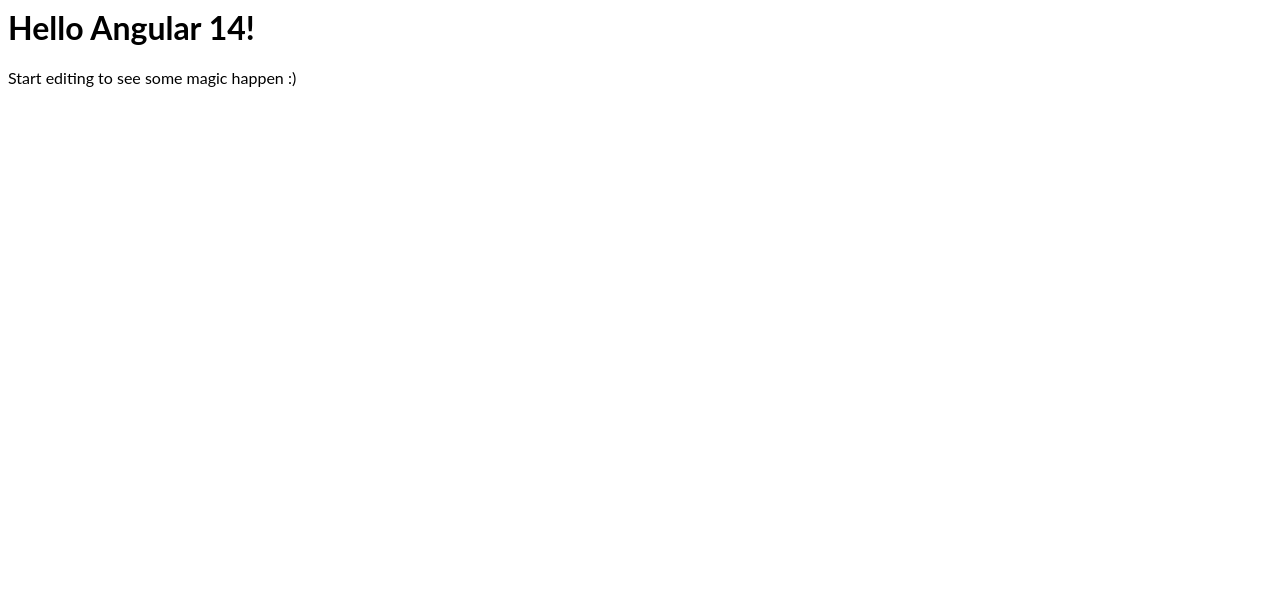
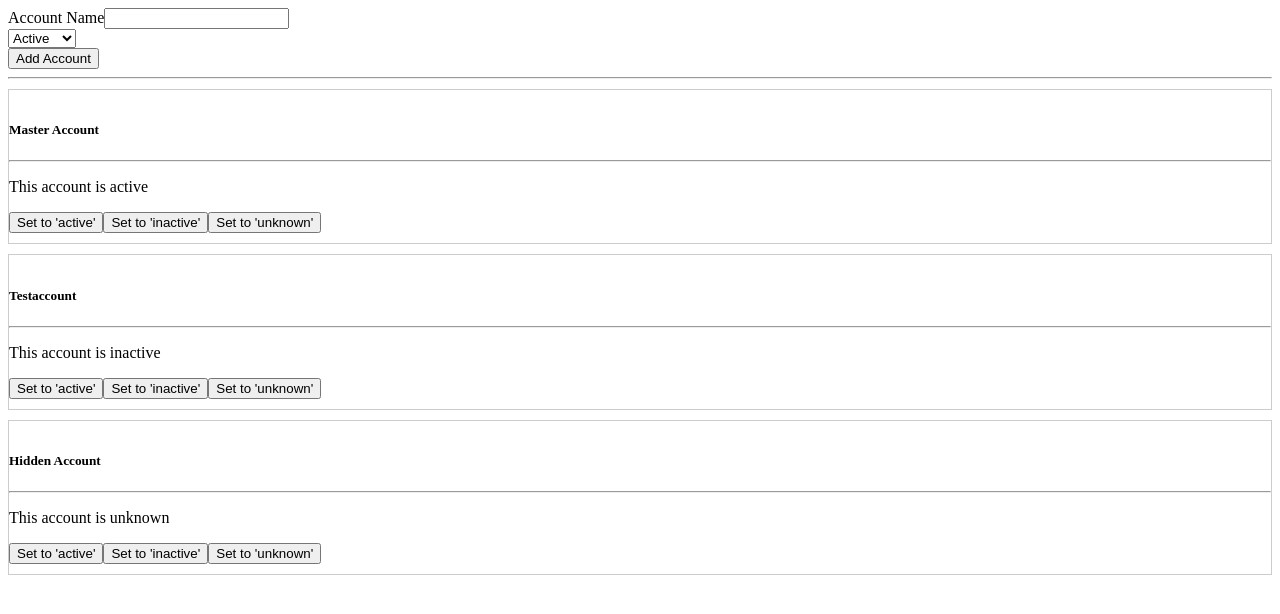
Before and after one commit to Johnathan238/Service-start, an Angular app: page / in a window 1280 px wide. Shown: the top 614 px of the page. Built offline with nearby package versions, Linux system fonts and the light colour scheme.

Commit message:
Not sure why its giving me an error

```diff
--- /dev/null
+++ b/src/app/account/account.component.css
@@ -0,0 +1,5 @@
+.row {
+  border: 1px solid #ccc;
+  margin: 10px 0;
+  padding: 10px 0;
+}
--- /dev/null
+++ b/src/app/account/account.component.html
@@ -0,0 +1,10 @@
+<div class="row">
+<div class="col-xs-12 col-md-8 col-md-offset-2">
+  <h5>{{ account.name }}</h5>
+  <hr>
+  <p>This account is {{ account.status }}</p>
+  <button class="btn btn-default" (click)="onSetTo('active')">Set to 'active'</button>
+  <button class="btn btn-default" (click)="onSetTo('inactive')">Set to 'inactive'</button>
+  <button class="btn btn-default" (click)="onSetTo('unknown')">Set to 'unknown'</button>
+</div>
+</div>
--- /dev/null
+++ b/src/app/account/account.component.ts
@@ -0,0 +1,18 @@
+import { Component, EventEmitter, Input, Output } from '@angular/core';
+
+@Component({
+  selector: 'app-account',
+  templateUrl: './account.component.html',
+  styleUrls: ['./account.component.css']
+})
+export class AccountComponent {
+  @Input() account: {name: string, status: string};
+  @Input() id: number;
+  @Output() statusChanged = new EventEmitter<{id: number, newStatus: string}>();
+
+
+  onSetTo(status: string) {
+    this.statusChanged.emit({id: this.id, newStatus: status});
+    console.log('A server status changed, new status: ' + status);
+  }
+}
--- a/src/app/app.component.html
+++ b/src/app/app.component.html
@@ -1,4 +1,13 @@
-<hello name="{{ name }}"></hello>
-<p>
-  Start editing to see some magic happen :)
-</p>
+<div class="container">
+<div class="row">
+  <div class="col-xs-12 col-md-8 col-md-offset-2">
+    <app-new-account (accountAdded)="onAccountAdded($event)"></app-new-account>
+    <hr>
+    <app-account
+      *ngFor="let acc of accounts; let i = index"
+      [account]="acc"
+      [id]="i"
+      (statusChanged)="onStatusChanged($event)"></app-account>
+  </div>
+</div>
+</div>
--- a/src/app/app.component.ts
+++ b/src/app/app.component.ts
@@ -1,10 +1,31 @@
-import { Component, VERSION } from '@angular/core';
+import { Component } from '@angular/core';
 
 @Component({
-  selector: 'my-app',
+  selector: 'app-root',
   templateUrl: './app.component.html',
-  styleUrls: [ './app.component.css' ]
+  styleUrls: ['./app.component.css']
 })
-export class AppComponent  {
-  name = 'Angular ' + VERSION.major;
+export class AppComponent {
+  accounts = [
+    {
+      name: 'Master Account',
+      status: 'active'
+    },
+    {
+      name: 'Testaccount',
+      status: 'inactive'
+    },
+    {
+      name: 'Hidden Account',
+      status: 'unknown'
+    }
+  ];
+
+  onAccountAdded(newAccount: {name: string, status: string}) {
+    this.accounts.push(newAccount);
+  }
+
+  onStatusChanged(updateInfo: {id: number, newStatus: string}) {
+    this.accounts[updateInfo.id].status = updateInfo.newStatus;
+  }
 }
--- a/src/app/hello.component.ts
+++ /dev/null
@@ -1,10 +0,0 @@
-import { Component, Input } from '@angular/core';
-
-@Component({
-  selector: 'hello',
-  template: `<h1>Hello {{name}}!</h1>`,
-  styles: [`h1 { font-family: Lato; }`]
-})
-export class HelloComponent  {
-  @Input() name: string;
-}
--- /dev/null
+++ b/src/app/new-account/new-account.component.html
@@ -0,0 +1,23 @@
+<div class="row">
+<div class="col-xs-12 col-md-8 col-md-offset-2">
+  <div class="form-group">
+    <label>Account Name</label>
+    <input
+      type="text"
+      class="form-control"
+      #accountName>
+  </div>
+  <div class="form-group">
+    <select class="form-control" #status>
+      <option value="active">Active</option>
+      <option value="inactive">Inactive</option>
+      <option value="hidden">Hidden</option>
+    </select>
+  </div>
+  <button
+    class="btn btn-primary"
+    (click)="onCreateAccount(accountName.value, status.value)">
+    Add Account
+  </button>
+</div>
+</div>
--- /dev/null
+++ b/src/app/new-account/new-account.component.ts
@@ -0,0 +1,18 @@
+import { Component, EventEmitter, Output } from '@angular/core';
+
+@Component({
+  selector: 'app-new-account',
+  templateUrl: './new-account.component.html',
+  styleUrls: ['./new-account.component.css']
+})
+export class NewAccountComponent {
+  @Output() accountAdded = new EventEmitter<{name: string, status: string}>();
+
+  onCreateAccount(accountName: string, accountStatus: string) {
+    this.accountAdded.emit({
+      name: accountName,
+      status: accountStatus
+    });
+    console.log('A server status changed, new status: ' + accountStatus);
+  }
+}
--- a/src/index.html
+++ b/src/index.html
@@ -1 +1,14 @@
-<my-app>loading</my-app>
+<!doctype html>
+<html lang="en">
+<head>
+  <meta charset="utf-8">
+  <title>MyFirstApp</title>
+  <base href="/">
+
+  <meta name="viewport" content="width=device-width, initial-scale=1">
+  <link rel="icon" type="image/x-icon" href="favicon.ico">
+</head>
+<body>
+  <app-root></app-root>
+</body>
+</html>
```
Also changed, not shown: src/app/app.module.ts (+15 -5 lines), src/app/new-account/new-account.component.css (added).
